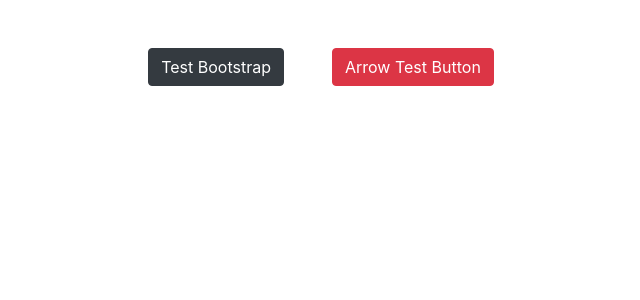
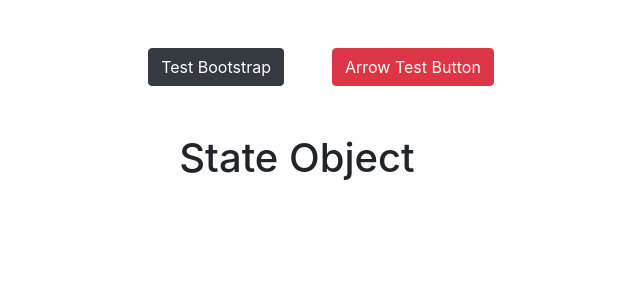
Before and after one commit to mamuncse15031/CSS-React-Bootstrap, a React (Create React App) app: page / in a window 1280 px wide. Shown: the top 300 px of the page, without its empty margins (343-983 px from the left). Built offline with nearby package versions, Linux system fonts and the light colour scheme.

Commit message:
Creating State class component

```diff
--- a/src/App.js
+++ b/src/App.js
@@ -1,6 +1,7 @@
 import './App.css';
 import Welcome from './mycomponents/Welcome'
 import Arrow from './mycomponents/Arrow'
+import StateObj from './mycomponents/StateObj'
 
 function App() {
   return (
@@ -8,6 +9,7 @@
 
       <Welcome></Welcome>
       <Arrow></Arrow>
+      <StateObj></StateObj>
 
     </div>
   );
--- /dev/null
+++ b/src/mycomponents/StateObj.js
@@ -0,0 +1,13 @@
+import React, {Component} from 'react'
+
+class StateObj extends Component{
+
+
+
+    render(){
+
+        return <h1>State Object</h1>
+    }
+}
+
+export default StateObj;
```
Also changed, not shown: 1 other file (tests, documents, lock files or other folders).
